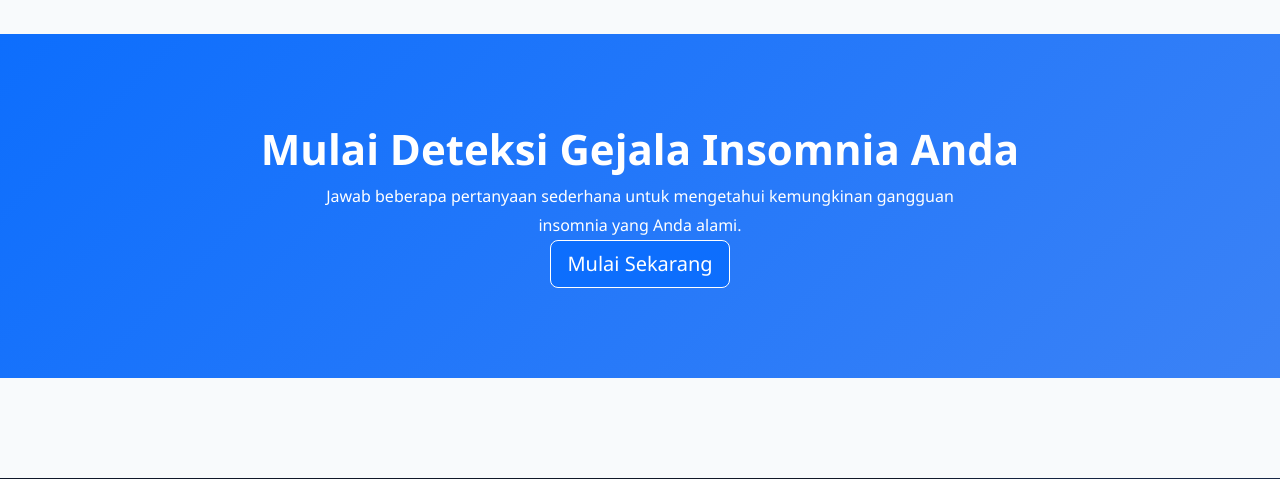
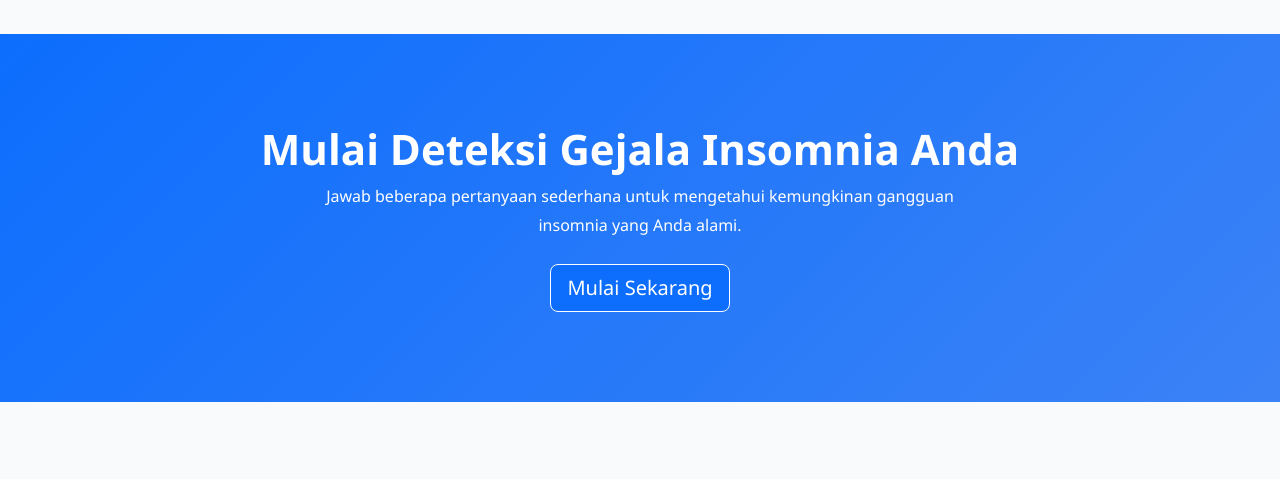
Before and after one commit to InnaPutri29/insomnia-expert-system, a Flask app: page / in a window 1280 px wide. Shown: the part 1599-2078 px from the top of the page. Run offline with Flask 3, Linux system fonts and the light colour scheme.

```diff
--- a/templates/user/home.html
+++ b/templates/user/home.html
@@ -113,7 +113,7 @@
       insomnia yang Anda alami.
     </p>
 
-    <a href="/deteksi" class="btn btn-primary btn-lg border border-white"> Mulai Sekarang </a>
+    <a href="/deteksi" class="btn btn-primary btn-lg border border-white mt-4"> Mulai Sekarang </a>
   </div>
 </section>
 
```
